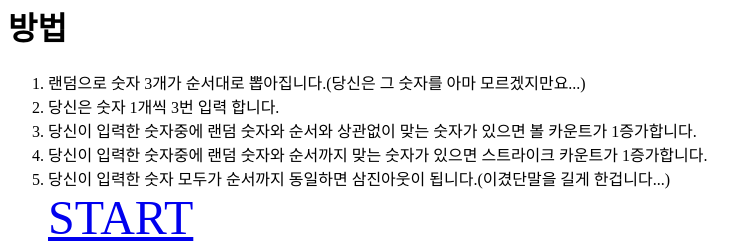
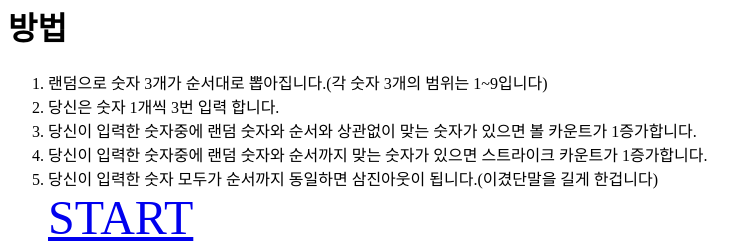
Before and after one commit to ShadowOfSith/Number-Baseball, a plain HTML site: page index.html in a window 1280 px wide. Shown: the part 148-391 px from the top of the page, without its empty margins (0-756 px from the left). Drawn offline with Linux system fonts and the light colour scheme.

Commit message:
Update index.html

```diff
--- a/index.html
+++ b/index.html
@@ -7,11 +7,11 @@
 <font size="45"><strong><p>Number-Baseball</p></strong></font>
 <strong><h1>방법</h1></strong>
 <ol>
-	<li>랜덤으로 숫자 3개가 순서대로 뽑아집니다.(당신은 그 숫자를 아마 모르겠지만요...)</li>
+	<li>랜덤으로 숫자 3개가 순서대로 뽑아집니다.(각 숫자 3개의 범위는 1~9입니다)</li>
 	<li>당신은 숫자 1개씩 3번 입력 합니다.</li>
 	<li>당신이 입력한 숫자중에 랜덤 숫자와 순서와 상관없이 맞는 숫자가 있으면 볼 카운트가 1증가합니다.</li>
 	<li>당신이 입력한 숫자중에 랜덤 숫자와 순서까지 맞는 숫자가 있으면 스트라이크 카운트가 1증가합니다.</li>
-	<li>당신이 입력한 숫자 모두가 순서까지 동일하면 삼진아웃이 됩니다.(이겼단말을 길게 한겁니다...)</li>
+	<li>당신이 입력한 숫자 모두가 순서까지 동일하면 삼진아웃이 됩니다.(이겼단말을 길게 한겁니다)</li>
 	<font size="20"><a href="숫자야구.html">START</a></font>
 </body>
 </html>
```
